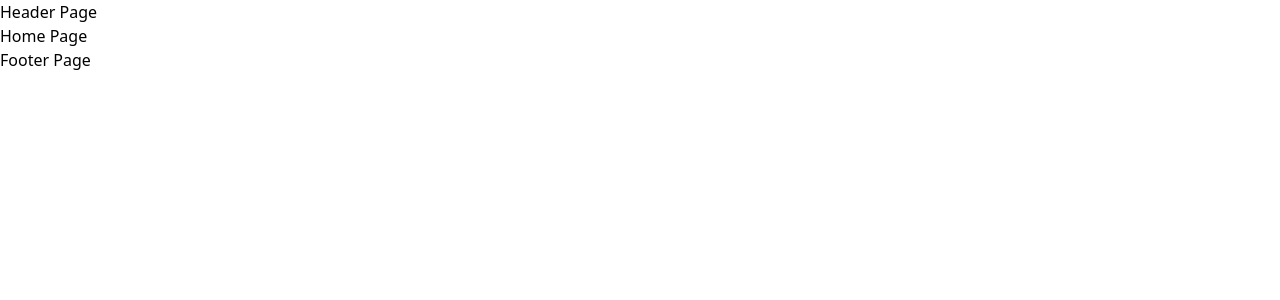
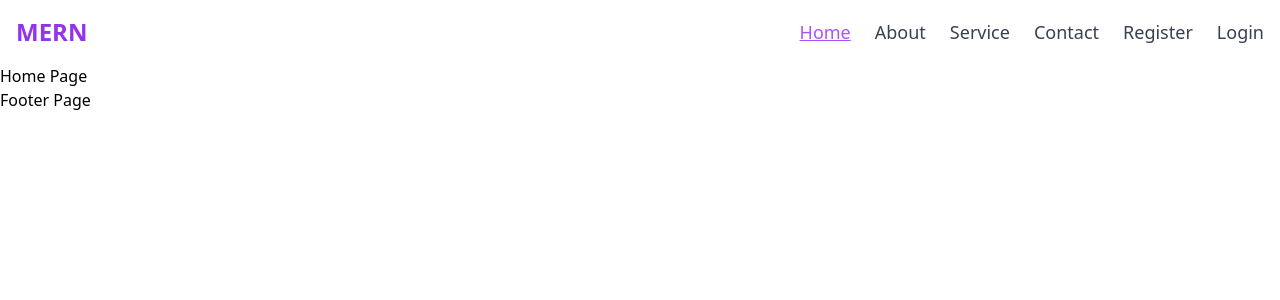
Before and after one commit to Dharmesh-yadavo/MERN, a React (Vite) app in the folder client/: page / in a window 1280 px wide. Shown: the top 300 px of the page. Built offline with nearby package versions, Linux system fonts and the light colour scheme.

Commit message:
HEader page created

```diff
--- a/client/src/App.jsx
+++ b/client/src/App.jsx
@@ -6,7 +6,7 @@ import { Contact } from "./pages/Contact";
 import { Service } from "./pages/Service";
 import { Register } from "./pages/Register";
 import { Login } from "./Login";
-import { AppLayout } from "./layout/AppLayout";
+import { AppLayout } from "./Components/layout/AppLayout";
 
 const router = createBrowserRouter([
   {
--- /dev/null
+++ b/client/src/Components/ui/Header.jsx
@@ -0,0 +1,42 @@
+import { NavLink } from "react-router-dom";
+
+export const Header = () => {
+  const navigationItems = [
+    { id: "/", label: "Home" },
+    { id: "/about", label: "About" },
+    { id: "/service", label: "Service" },
+    { id: "/contact", label: "Contact" },
+    { id: "/register", label: "Register" },
+    { id: "/login", label: "Login" },
+  ];
+
+  return (
+    <>
+      <header className="">
+        <nav className="max-w-7xl mx-auto flex items-center justify-between p-4">
+          {/* Logo */}
+          <NavLink to="/" className="text-2xl font-bold text-purple-600">
+            <h1>MERN</h1>
+          </NavLink>
+
+          {/* NavLinks */}
+          <div className="flex space-x-6">
+            {navigationItems.map((item) => (
+              <NavLink
+                key={item.id}
+                to={item.id}
+                className={({ isActive }) =>
+                  `text-lg font-medium ${
+                    isActive ? "text-purple-500 underline" : "text-gray-700"
+                  } hover:text-purple-600  transition `
+                }
+              >
+                {item.label}
+              </NavLink>
+            ))}
+          </div>
+        </nav>
+      </header>
+    </>
+  );
+};
--- a/client/src/ui/Header.jsx
+++ /dev/null
@@ -1,7 +0,0 @@
-export const Header = () => {
-  return (
-    <>
-      <h1>Header Page </h1>
-    </>
-  );
-};
```
Also changed, not shown: client/src/Components/layout/AppLayout.jsx (renamed from client/src/layout/AppLayout.jsx), client/src/Components/ui/Footer.jsx (renamed from client/src/ui/Footer.jsx).
